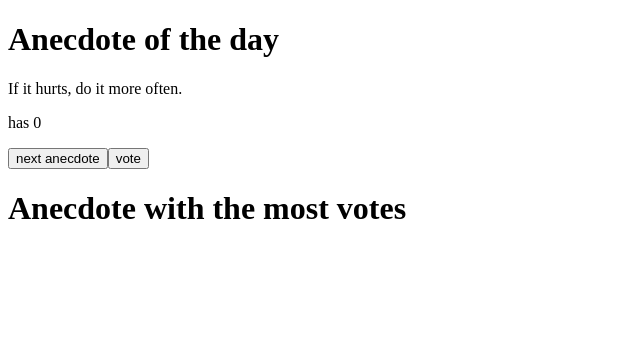
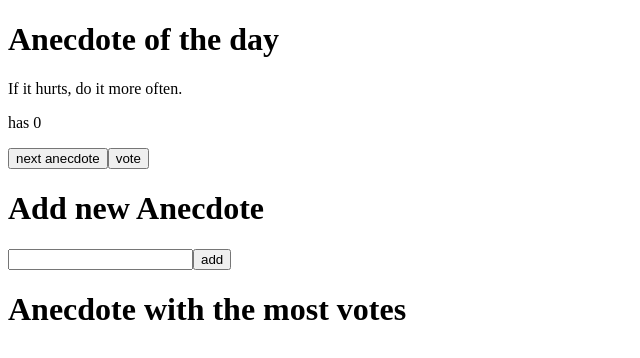
Before and after one commit to Nashte13/zustand-anecdotes, a React (Vite) app: page / in a window 1280 px wide. Shown: the top 358 px of the page, without its empty margins (0-640 px from the left). Built offline with nearby package versions, Linux system fonts and the light colour scheme.

Commit message:
rendering anecdote form

```diff
--- a/src/App.jsx
+++ b/src/App.jsx
@@ -1,3 +1,4 @@
+import AnecdoteForm from './components/AnecdoteForm'
 import { useAnecdoteStore } from './store'
 
 const Button = ({ onClick, text }) => <button onClick={onClick}>{text}</button>
@@ -22,6 +23,8 @@ const App = () => {
       <Button onClick={actions.next} text="next anecdote" />
       <Button onClick={actions.vote} text="vote" />
 
+      <AnecdoteForm />
+
 
       <h1>Anecdote with the most votes</h1>
       {maxVotes > 0 && (
```
